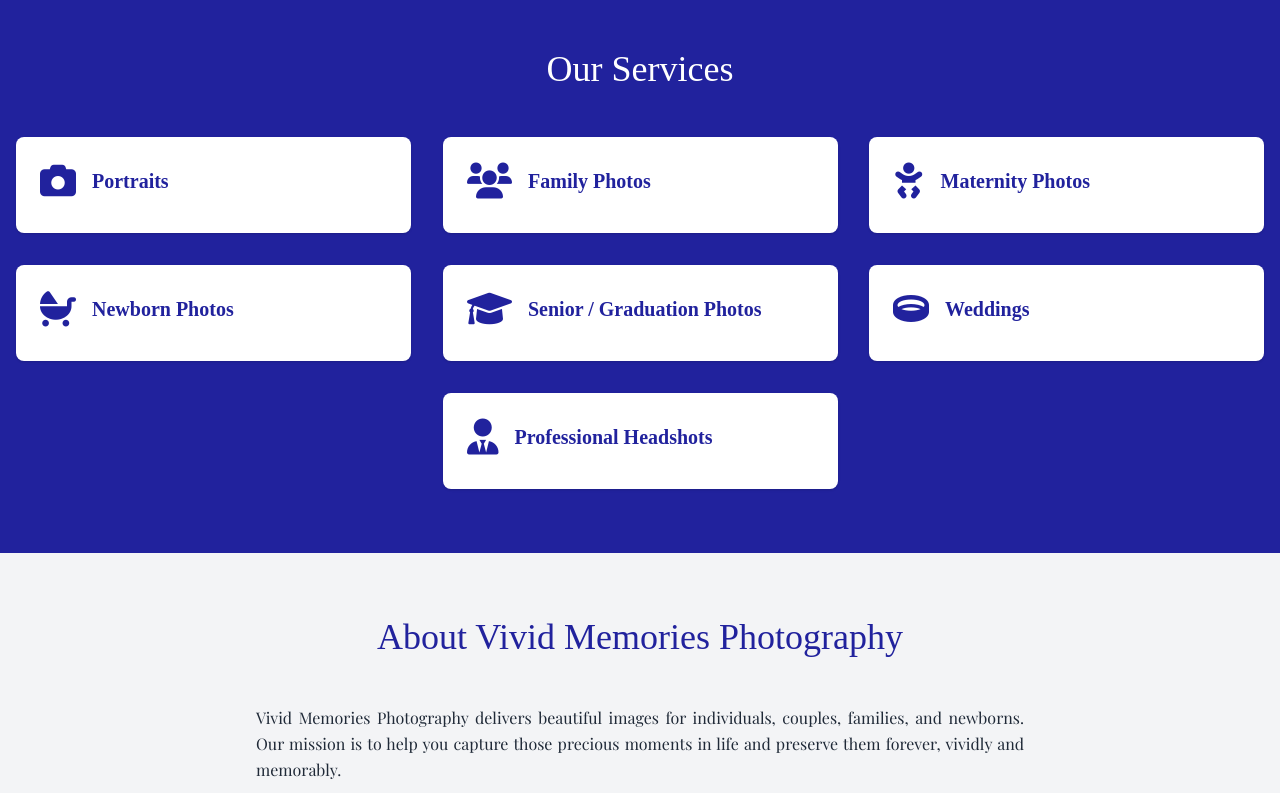
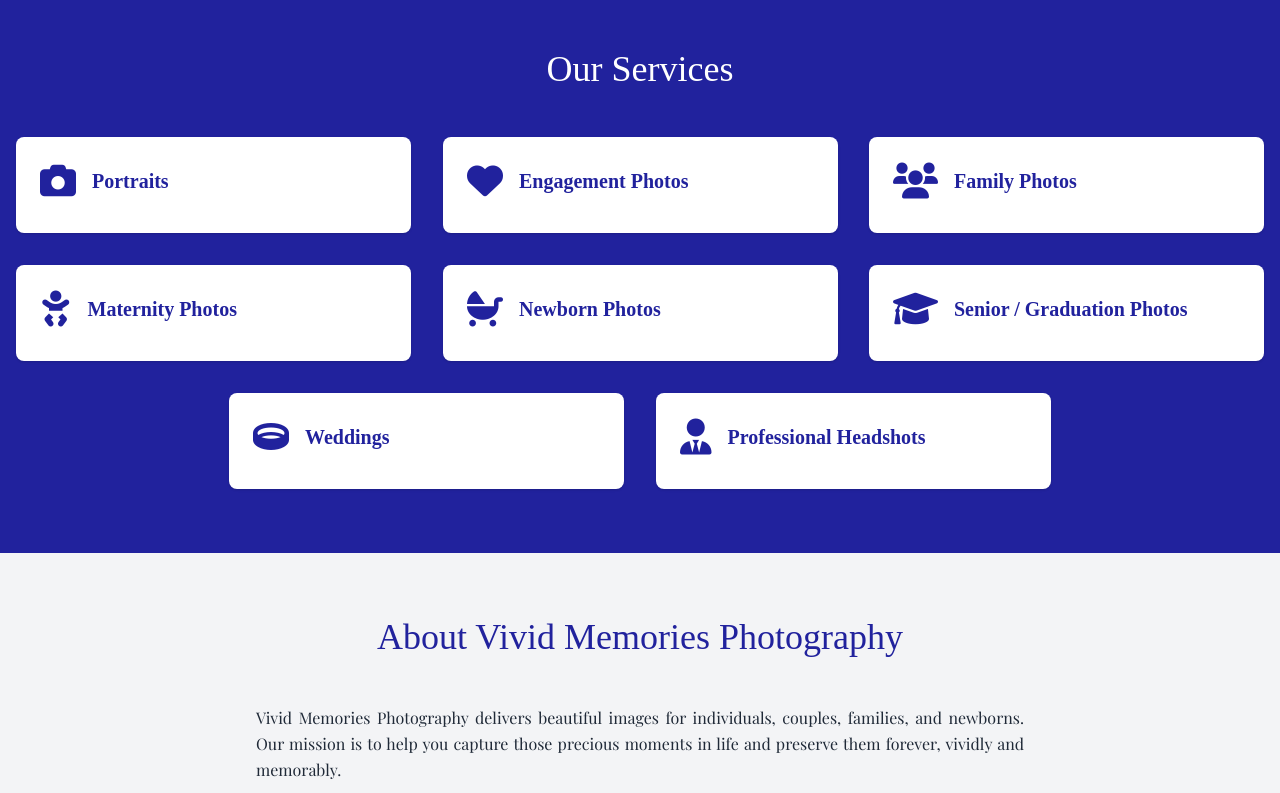
Before and after one commit to fab4arsnl2008/vividmemories, a plain HTML site: page index.html in a window 1280 px wide. Shown: the part 1340-2133 px from the top of the page. Drawn offline with nearby package versions, Linux system fonts and the light colour scheme; a web font is replaced by a local one.

Commit message:
Added Service: Engagement Photos

```diff
--- a/index.html
+++ b/index.html
@@ -136,7 +136,19 @@
                         </p>
                     </div>
                 </div>
-                <!-- Service Card 2: Family Photos (Outdoor) -->
+                <!-- Service Card 2: Engagement Photos -->
+                <div class="service-card w-full sm:w-[calc(50%-1rem)] lg:w-[calc(33.333%-1.333rem)]" data-service="engagement">
+                    <div class="service-card-header">
+                        <i class="fas fa-heart text-4xl text-primary-blue"></i>
+                        <h3 class="text-xl font-semibold text-primary-blue font-trajan-pro-3">Engagement Photos</h3>
+                    </div>
+                    <div class="service-card-content">
+                        <p class="text-gray-700 mb-4 text-justify">
+                            Celebrate your love story with a romantic engagement photoshoot. We capture the joy, connection, and excitement of this special time in your lives, creating beautiful images that truly reflect your unique bond and beautiful connection. Perfect for announcing your news, these photos will be cherished forever.
+                        </p>
+                    </div>
+                </div>
+                <!-- Service Card 3: Family Photos (Outdoor) -->
                 <div class="service-card w-full sm:w-[calc(50%-1rem)] lg:w-[calc(33.333%-1.333rem)]" data-service="family">
                     <div class="service-card-header">
                         <i class="fas fa-users text-4xl text-primary-blue"></i>
@@ -148,7 +160,7 @@
                         </p>
                     </div>
                 </div>
-                <!-- Service Card 3: Maternity Photos -->
+                <!-- Service Card 4: Maternity Photos -->
                 <div class="service-card w-full sm:w-[calc(50%-1rem)] lg:w-[calc(33.333%-1.333rem)]" data-service="maternity">
                     <div class="service-card-header">
                         <i class="fas fa-baby text-4xl text-primary-blue"></i>
@@ -160,7 +172,7 @@
                         </p>
                     </div>
                 </div>
-                <!-- Service Card 4: Newborn Photos -->
+                <!-- Service Card 5: Newborn Photos -->
                 <div class="service-card w-full sm:w-[calc(50%-1rem)] lg:w-[calc(33.333%-1.333rem)]" data-service="newborn">
                     <div class="service-card-header">
                         <i class="fas fa-baby-carriage text-4xl text-primary-blue"></i>
@@ -172,7 +184,7 @@
                         </p>
                     </div>
                 </div>
-                <!-- Service Card 5: Senior/Graduation Photos -->
+                <!-- Service Card 6: Senior/Graduation Photos -->
                 <div class="service-card w-full sm:w-[calc(50%-1rem)] lg:w-[calc(33.333%-1.333rem)]" data-service="senior-graduation">
                     <div class="service-card-header">
                         <i class="fas fa-graduation-cap text-4xl text-primary-blue"></i>
@@ -184,7 +196,7 @@
                         </p>
                     </div>
                 </div>
-                <!-- Service Card 6: Weddings -->
+                <!-- Service Card 7: Weddings -->
                 <div class="service-card w-full sm:w-[calc(50%-1rem)] lg:w-[calc(33.333%-1.333rem)]" data-service="weddings">
                     <div class="service-card-header">
                         <i class="fas fa-ring text-4xl text-primary-blue"></i>
@@ -196,7 +208,7 @@
                         </p>
                     </div>
                 </div>
-                <!-- Service Card 7: Professional Headshots -->
+                <!-- Service Card 8: Professional Headshots -->
                 <div class="service-card w-full sm:w-[calc(50%-1rem)] lg:w-[calc(33.333%-1.333rem)]" data-service="headshots">
                     <div class="service-card-header">
                         <i class="fas fa-user-tie text-4xl text-primary-blue"></i>
@@ -211,6 +223,7 @@
             </div>
         </div>
     </section>
+
 
     <!-- About Us Section -->
     <section id="about" class="container mx-auto py-16 px-4 bg-gray-100">
```
